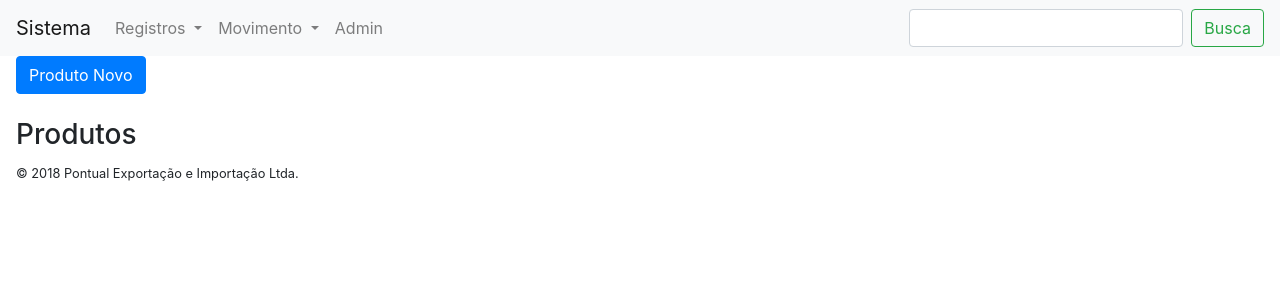
After one commit to pontual/sistema-v1, a Django app: template registros/templates/registros/bootstrap/produtos.html in a window 1280 px wide. The commit adds this page. Shown: the top 300 px of the page. Run offline with Django 3.2, Linux system fonts and the light colour scheme; the template is opened without the code that fills it, so the values that code supplies are empty; some libraries are stand-ins or nearby versions.

Commit message:
produto index

```diff
--- a/registros/templates/registros/bootstrap/clientesNovo.html
+++ b/registros/templates/registros/bootstrap/clientesNovo.html
@@ -17,7 +17,7 @@
         {{ form.as_table }}
     </table>
 
-    <input type="submit">
+    <input type="submit" class="btn btn-success" value="Adicionar">
 </form>
 
 {% endblock %}
--- /dev/null
+++ b/registros/templates/registros/bootstrap/produtos.html
@@ -0,0 +1,32 @@
+{% extends 'sitewide/bootstrap/base.html' %}
+
+{% block title %}Produtos - Registros{% endblock %}
+{% block headerTitle %}Registros - Produtos{% endblock %}
+
+{% block mainTitle %}Produtos{% endblock %}
+
+{% block actionTop %}
+<a href="{% url "registros:produtosNovo" %}" class="btn btn-primary">Produto Novo</a>
+{% endblock %}
+
+
+{% block main %}
+
+{% for produto in produtos %}
+<div class="card" style="width: 18rem;">
+    <img class="card-img-top" src="{{ produto.foto.url }}" alt="{{ produto.codigo }}">
+    <div class="card-body">
+        <a href="{% url "registros:produtosVer" produto_id=produto.id %}">
+            <h5 class="card-title">{{ produto.nome }} ({{ produto.id }})</h5>
+        </a>
+
+        <p class="card-text">
+
+            {{ produto.codigo }}
+            {{ produto.nome }}
+        </p>
+    </div>
+</div>
+{% endfor %}
+
+{% endblock %}
--- a/sitewide/templates/sitewide/base.html
+++ b/sitewide/templates/sitewide/base.html
@@ -13,5 +13,8 @@
         Base Template, no CSS Framework
 
         {% block main %}{% endblock %}
+
+        <!-- Footer -->
+
     </body>
 </html>
--- a/sitewide/templates/sitewide/bootstrap/base.html
+++ b/sitewide/templates/sitewide/bootstrap/base.html
@@ -50,16 +50,25 @@
                 </form>
             </div>
         </nav>
-        <main role="main" class="container">
+
+
+        <main role="main">
             <div class="mainContent">
                 {% block actionTop %}{% endblock %}
                 <br><br>
+
                 <h3>{% block mainTitle %}{% endblock %}</h3>
 
                 {% block main %}{% endblock %}
             </div>
         </main>
 
+        <footer>
+            <small>
+                &copy; 2018 Pontual Exportação e Importação Ltda.
+            </small>
+        </footer>
+
         <script src="{% static "jquery/jquery-3.3.1.min.js" %}"></script>
         <script src="{% static "bootstrap/bootstrap.bundle4.0.0.min.js" %}"></script>
         {% block addJS %}{% endblock %}
--- a/static/css/style.css
+++ b/static/css/style.css
@@ -1,3 +1,7 @@
 .mainContent {
+    margin-left: 1em;
+}
 
+footer {
+    margin-left: 1em;
 }
```
Also changed, not shown: registros/urls.py (+10 -6 lines), registros/views.py (+19 -1 lines), sitewide/templates/sitewide/bootstrap/index.html (+7 -8 lines), registros/migrations/0004_auto_20180202_2310.py (added).
